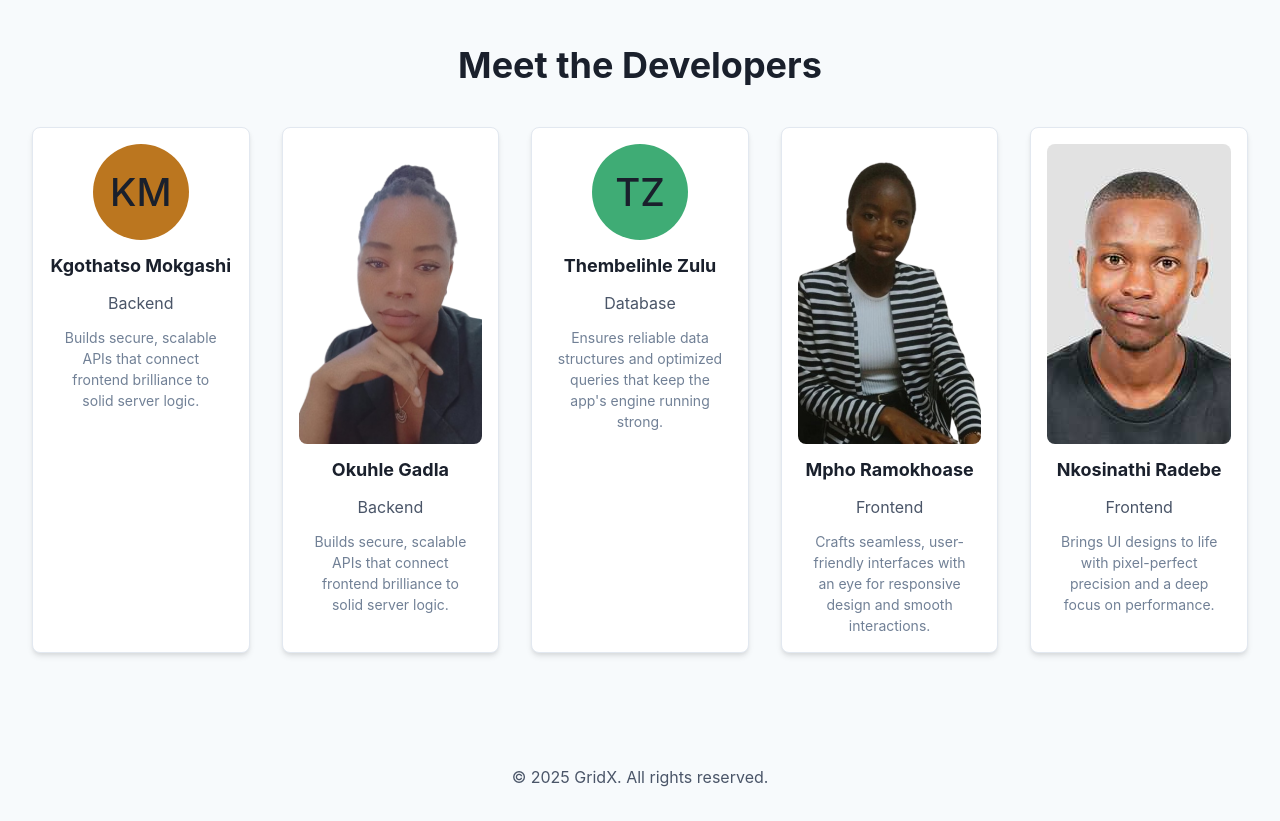
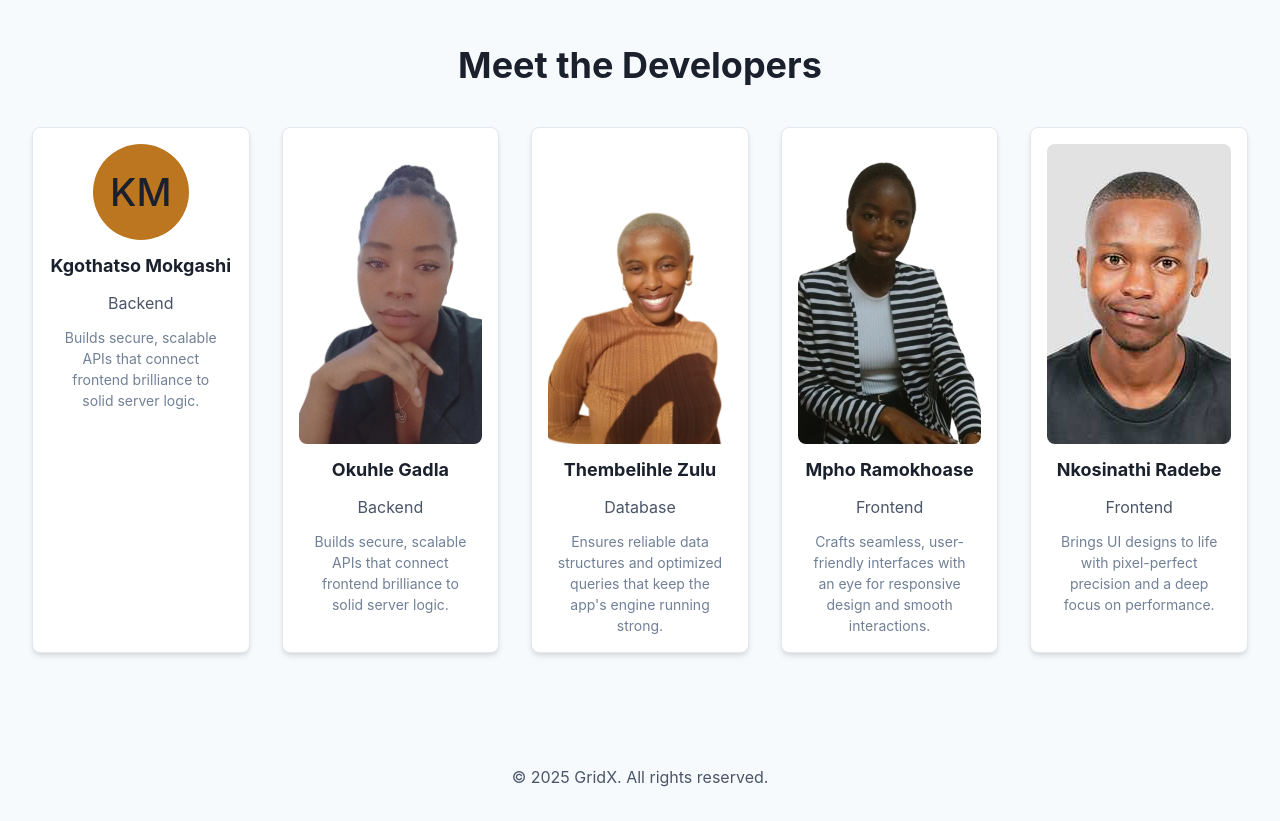
Before and after one commit to sleigh116/For_the_100th_Time.Sleigh116, a React (Create React App) app in the folder frontend/: page / in a window 1280 px wide. Shown: the part 1060-1881 px from the top of the page. Built offline with nearby package versions, Linux system fonts and the light colour scheme.

Commit message:
Add Lihle's profile image to LandingPage component for enhanced team visibility

```diff
--- a/frontend/src/pages/LandingPage.js
+++ b/frontend/src/pages/LandingPage.js
@@ -24,6 +24,7 @@ import { motion, AnimatePresence } from 'framer-motion';
 import nathiProfile from '../assets/images/IMG Nathii.jpg';
 import okuhleProfile from '../assets/images/sleigh.png';
 import mphoProfile from '../assets/images/Mpho.png';
+import lihleProfile from '../assets/images/Lihle.png';
 
 // Create motion components
 const MotionBox = motion(Box);
@@ -484,6 +485,15 @@ function LandingPage() {
                     borderRadius="lg"
                     objectFit="cover"
                   />
+                ) : dev.name === 'Thembelihle Zulu' ? (
+                  <Image
+                    src={lihleProfile}
+                    alt={dev.name}
+                    width="300px"
+                    height="300px"
+                    borderRadius="lg"
+                    objectFit="cover"
+                  />
                 ) : (
                   <Avatar size="xl" name={dev.name} />
                 )}
```
Also changed, not shown: frontend/src/assets/images/Lihle.png (added).
